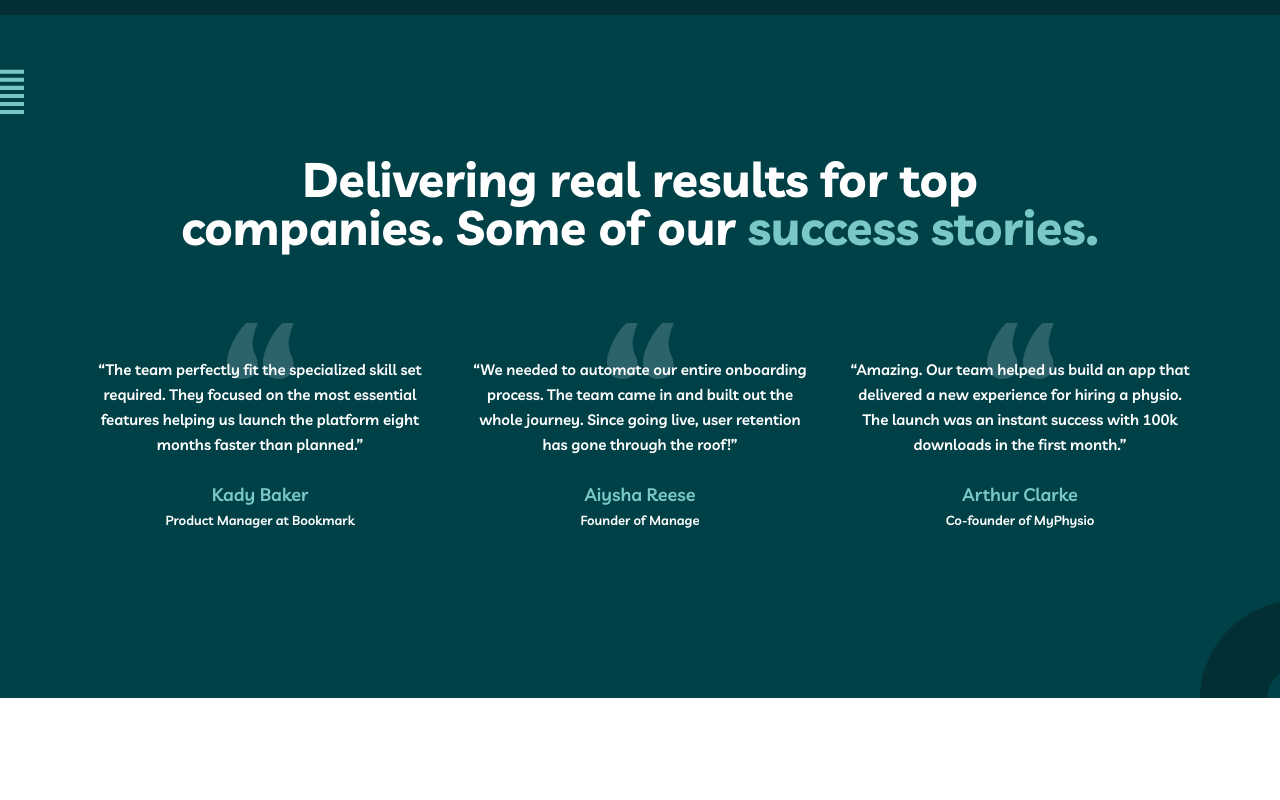
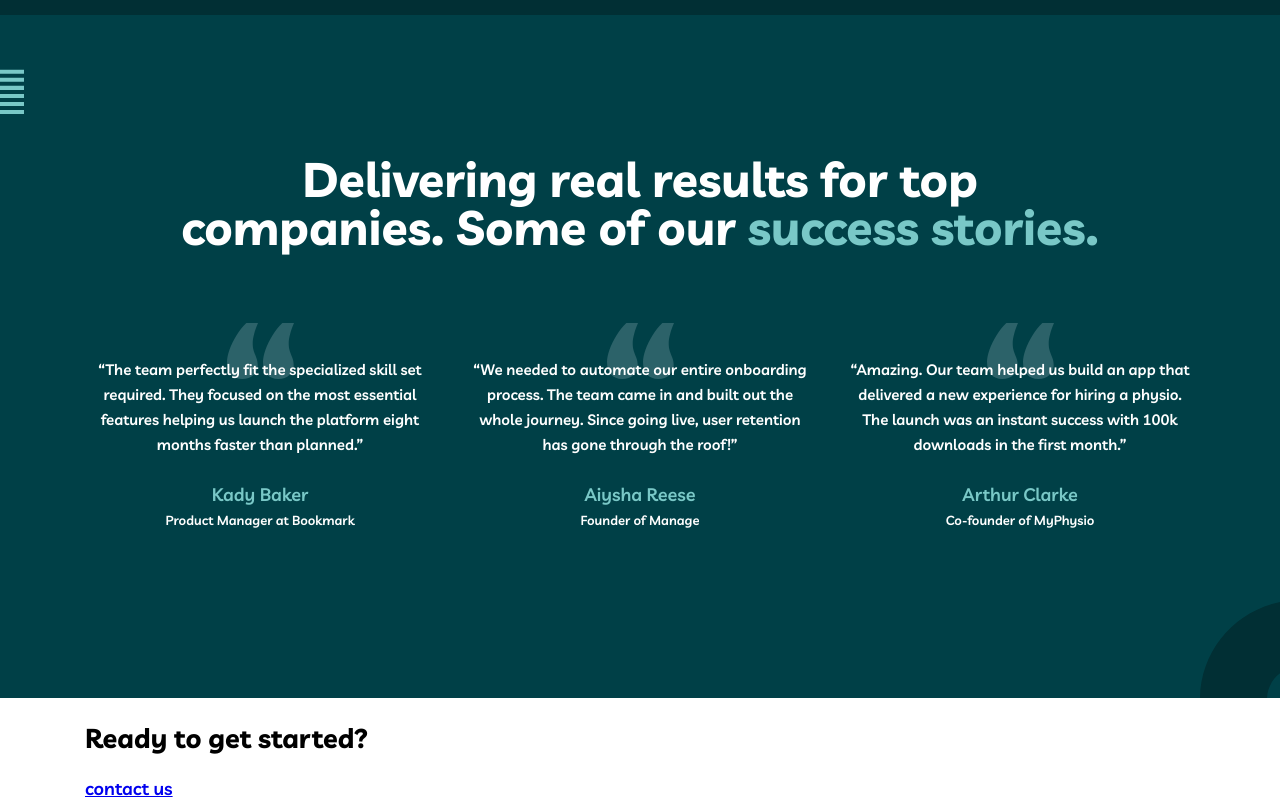
Before and after one commit to Khay1tov56/Myteam-2-nurillo, a plain HTML site: page index.html in a window 1280 px wide. Shown: the part 1567-2367 px from the top of the page. Before the commit the page ends 2265 px from the top, so only its background shows below. Drawn offline with Linux system fonts and the light colour scheme.

Commit message:
ADD ARTICLE AND FOOTER PARTS

```diff
--- a/index.html
+++ b/index.html
@@ -88,6 +88,7 @@
                   Our processes have been refined over years of implementation meaning our teams always deliver.
                 </p>
               </div>
+
             </li>
             <li class="right-list__items r-l-items">
               <div>
@@ -146,7 +147,20 @@
       </div>
     </section>
     <!-- End of Delivery Section -->
-
+    <!-- start article part -->
+    <article class="last-s-article-box">
+      <div class="container">
+        <div class="article-h2andlink-box">
+          <h2 class="article-h2andlink-box__h2">
+            Ready to get started?
+          </h2>
+          <a class="article-h2andlink-box__link" href="#">
+            contact us
+          </a>
+        </div>
+      </div>
+    </article>
+    <!-- end article part -->
 
   </main>
 
```
